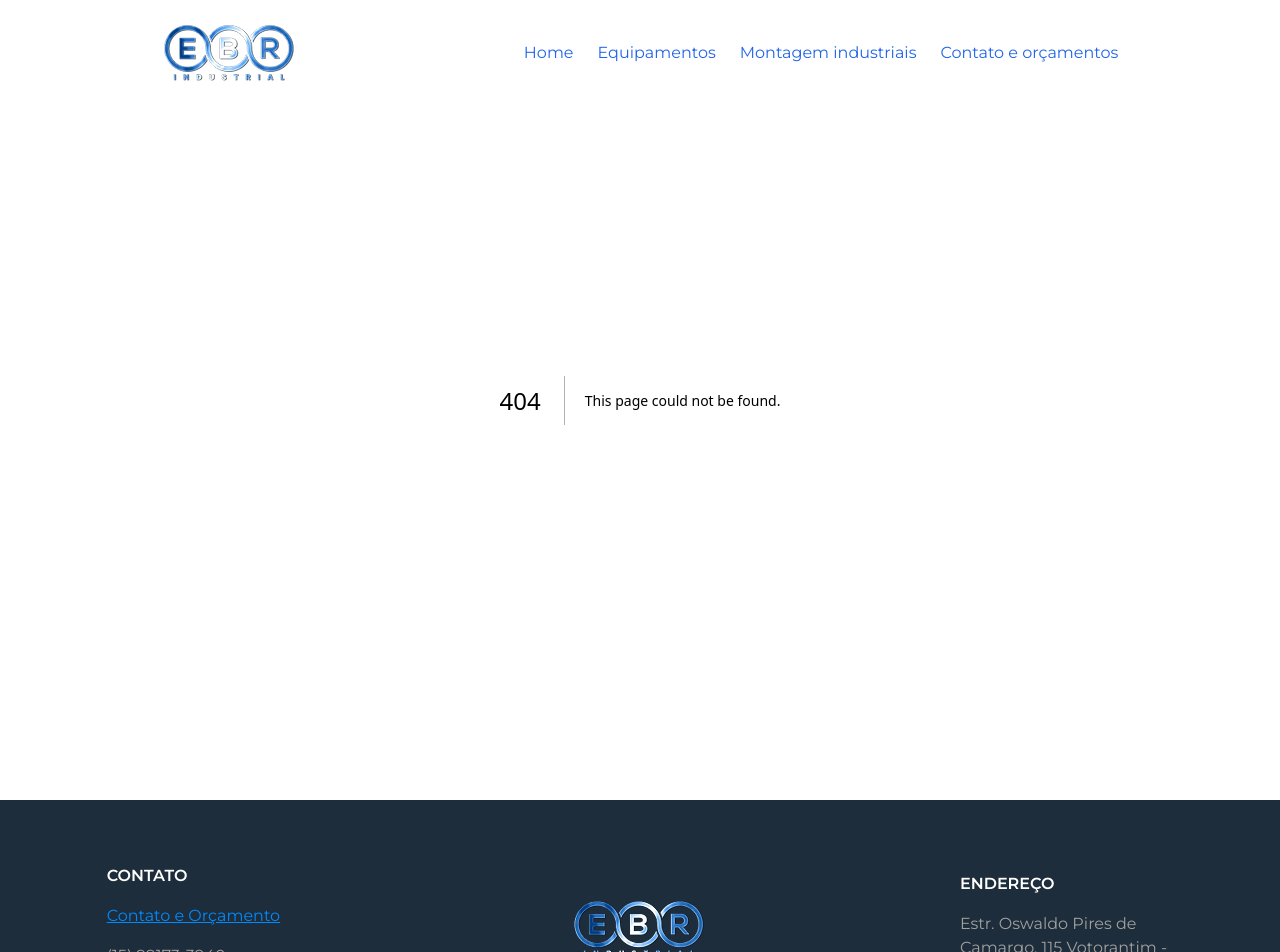
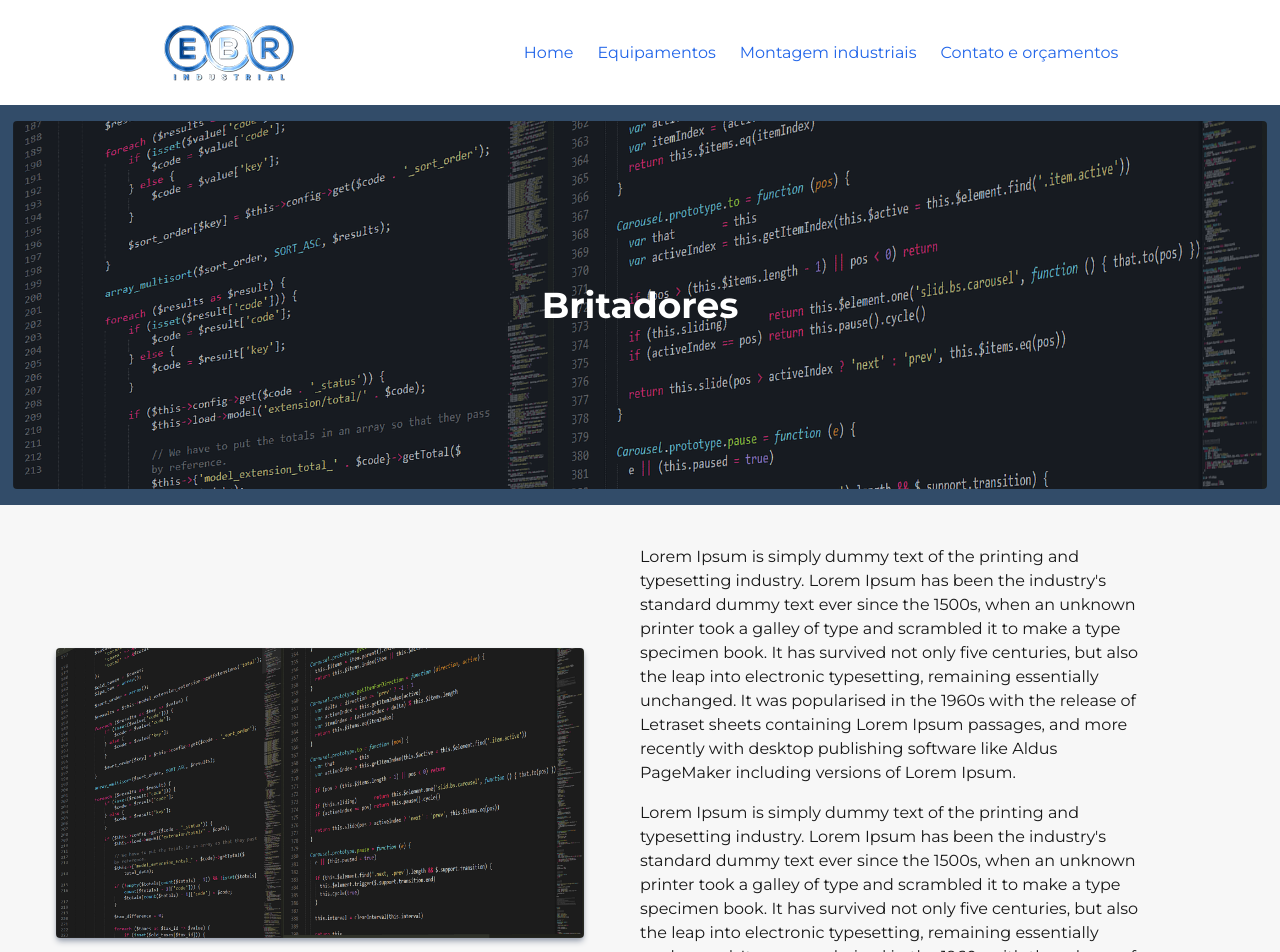
Before and after one commit to brthema072/nextjs-ebrindustrial, a Next.js app: page /crusher in a window 1280 px wide. Before the commit this address had no page. Shown: the top 952 px of the page. Built offline with nearby package versions, Linux system fonts and the light colour scheme.

Commit message:
Feat: Service pages and header route

```diff
--- a/app/components/header/header.tsx
+++ b/app/components/header/header.tsx
@@ -44,12 +44,15 @@ const Header = () => {
                   </a>
                 </li>
                 <li>
-                  <a href="/" className="block px-4 py-2 hover:bg-gray-100">
+                  <a
+                    href="/construction-demolition-wast-recycling"
+                    className="block px-4 py-2 hover:bg-gray-100"
+                  >
                     Usina Reciclagem Entulho RCC
                   </a>
                 </li>
                 <li>
-                  <a href="/" className="block px-4 py-2 hover:bg-gray-100">
+                  <a href="/crusher" className="block px-4 py-2 hover:bg-gray-100">
                     Britadores
                   </a>
                 </li>
@@ -59,7 +62,7 @@ const Header = () => {
                   </a>
                 </li>
                 <li>
-                  <a href="/" className="block px-4 py-2 hover:bg-gray-100">
+                  <a href="/metal-structure" className="block px-4 py-2 hover:bg-gray-100">
                     Estruturas Metálicas
                   </a>
                 </li>
--- /dev/null
+++ b/app/construction-demolition-wast-recycling/page.tsx
@@ -0,0 +1,51 @@
+const ConstructionDemolitionWastRecycling = () => {
+  return (
+    <>
+      <div className="pt-[105px] bg-[#F7F7F7]">
+        <div className="flex flex-row items-center justify-center relative w-full h-[400px] bg-[#3d5975]">
+          <div className="absolute inset-0 m-auto bg-[url('/images/bg-home.png')] bg-cover bg-center w-[98%] my-4 rounded-sm"></div>
+          <div className="absolute inset-0 bg-[rgb(5,27,55)] opacity-20"></div>
+
+          <h1 className="relative text-4xl font-bold text-white text-center">
+            Usina Reciclagem Entulho RCC
+          </h1>
+        </div>
+
+        <div className="grid sm:grid-cols-1 md:grid-cols-2 py-10">
+          <div className="flex flex-row items-center justify-center w-full">
+            <img
+              src="/images/bg-home.png"
+              className="bg-cover rounded-sm shadow-md shadow-gray-400"
+              width={528}
+              height={396}
+            />
+          </div>
+
+          <div className="flex flex-col items-center justify-center w-[80%] h-auto gap-4">
+            <span className="text-start">
+              Lorem Ipsum is simply dummy text of the printing and typesetting industry. Lorem Ipsum
+              has been the industry's standard dummy text ever since the 1500s, when an unknown
+              printer took a galley of type and scrambled it to make a type specimen book. It has
+              survived not only five centuries, but also the leap into electronic typesetting,
+              remaining essentially unchanged. It was popularised in the 1960s with the release of
+              Letraset sheets containing Lorem Ipsum passages, and more recently with desktop
+              publishing software like Aldus PageMaker including versions of Lorem Ipsum.
+            </span>
+
+            <span className="text-start">
+              Lorem Ipsum is simply dummy text of the printing and typesetting industry. Lorem Ipsum
+              has been the industry's standard dummy text ever since the 1500s, when an unknown
+              printer took a galley of type and scrambled it to make a type specimen book. It has
+              survived not only five centuries, but also the leap into electronic typesetting,
+              remaining essentially unchanged. It was popularised in the 1960s with the release of
+              Letraset sheets containing Lorem Ipsum passages, and more recently with desktop
+              publishing software like Aldus PageMaker including versions of Lorem Ipsum.
+            </span>
+          </div>
+        </div>
+      </div>
+    </>
+  )
+}
+
+export default ConstructionDemolitionWastRecycling
--- /dev/null
+++ b/app/crusher/page.tsx
@@ -0,0 +1,49 @@
+const crusher = () => {
+  return (
+    <>
+      <div className="pt-[105px] bg-[#F7F7F7]">
+        <div className="flex flex-row items-center justify-center relative w-full h-[400px] bg-[#3d5975]">
+          <div className="absolute inset-0 m-auto bg-[url('/images/bg-home.png')] bg-cover bg-center w-[98%] my-4 rounded-sm"></div>
+          <div className="absolute inset-0 bg-[rgb(5,27,55)] opacity-20"></div>
+
+          <h1 className="relative text-4xl font-bold text-white text-center">Britadores</h1>
+        </div>
+
+        <div className="grid sm:grid-cols-1 md:grid-cols-2 py-10">
+          <div className="flex flex-row items-center justify-center w-full">
+            <img
+              src="/images/bg-home.png"
+              className="bg-cover rounded-sm shadow-md shadow-gray-400"
+              width={528}
+              height={396}
+            />
+          </div>
+
+          <div className="flex flex-col items-center justify-center w-[80%] h-auto gap-4">
+            <span className="text-start">
+              Lorem Ipsum is simply dummy text of the printing and typesetting industry. Lorem Ipsum
+              has been the industry's standard dummy text ever since the 1500s, when an unknown
+              printer took a galley of type and scrambled it to make a type specimen book. It has
+              survived not only five centuries, but also the leap into electronic typesetting,
+              remaining essentially unchanged. It was popularised in the 1960s with the release of
+              Letraset sheets containing Lorem Ipsum passages, and more recently with desktop
+              publishing software like Aldus PageMaker including versions of Lorem Ipsum.
+            </span>
+
+            <span className="text-start">
+              Lorem Ipsum is simply dummy text of the printing and typesetting industry. Lorem Ipsum
+              has been the industry's standard dummy text ever since the 1500s, when an unknown
+              printer took a galley of type and scrambled it to make a type specimen book. It has
+              survived not only five centuries, but also the leap into electronic typesetting,
+              remaining essentially unchanged. It was popularised in the 1960s with the release of
+              Letraset sheets containing Lorem Ipsum passages, and more recently with desktop
+              publishing software like Aldus PageMaker including versions of Lorem Ipsum.
+            </span>
+          </div>
+        </div>
+      </div>
+    </>
+  )
+}
+
+export default crusher
--- /dev/null
+++ b/app/metal-structure/page.tsx
@@ -0,0 +1,51 @@
+const MetalStructure = () => {
+  return (
+    <>
+      <div className="pt-[105px] bg-[#F7F7F7]">
+        <div className="flex flex-row items-center justify-center relative w-full h-[400px] bg-[#3d5975]">
+          <div className="absolute inset-0 m-auto bg-[url('/images/bg-home.png')] bg-cover bg-center w-[98%] my-4 rounded-sm"></div>
+          <div className="absolute inset-0 bg-[rgb(5,27,55)] opacity-20"></div>
+
+          <h1 className="relative text-4xl font-bold text-white text-center">
+            Estruturas Metálicas
+          </h1>
+        </div>
+
+        <div className="grid sm:grid-cols-1 md:grid-cols-2 py-10">
+          <div className="flex flex-row items-center justify-center w-full">
+            <img
+              src="/images/bg-home.png"
+              className="bg-cover rounded-sm shadow-md shadow-gray-400"
+              width={528}
+              height={396}
+            />
+          </div>
+
+          <div className="flex flex-col items-center justify-center w-[80%] h-auto gap-4">
+            <span className="text-start">
+              Lorem Ipsum is simply dummy text of the printing and typesetting industry. Lorem Ipsum
+              has been the industry's standard dummy text ever since the 1500s, when an unknown
+              printer took a galley of type and scrambled it to make a type specimen book. It has
+              survived not only five centuries, but also the leap into electronic typesetting,
+              remaining essentially unchanged. It was popularised in the 1960s with the release of
+              Letraset sheets containing Lorem Ipsum passages, and more recently with desktop
+              publishing software like Aldus PageMaker including versions of Lorem Ipsum.
+            </span>
+
+            <span className="text-start">
+              Lorem Ipsum is simply dummy text of the printing and typesetting industry. Lorem Ipsum
+              has been the industry's standard dummy text ever since the 1500s, when an unknown
+              printer took a galley of type and scrambled it to make a type specimen book. It has
+              survived not only five centuries, but also the leap into electronic typesetting,
+              remaining essentially unchanged. It was popularised in the 1960s with the release of
+              Letraset sheets containing Lorem Ipsum passages, and more recently with desktop
+              publishing software like Aldus PageMaker including versions of Lorem Ipsum.
+            </span>
+          </div>
+        </div>
+      </div>
+    </>
+  )
+}
+
+export default MetalStructure
```
